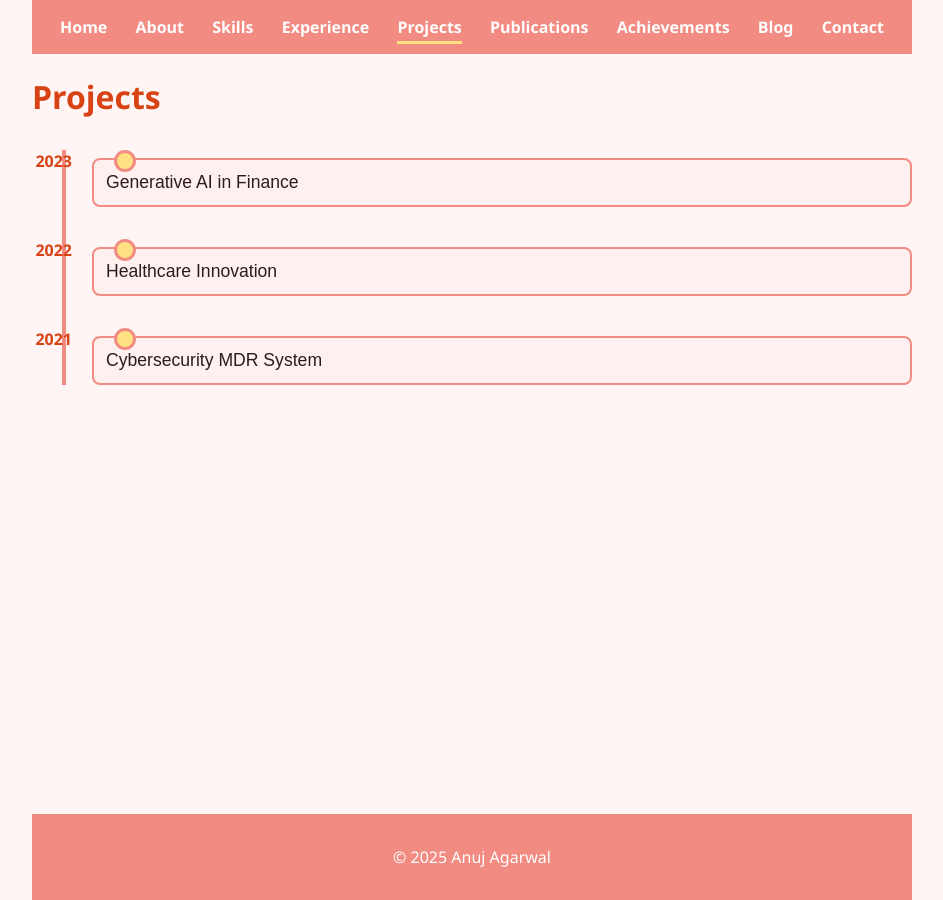
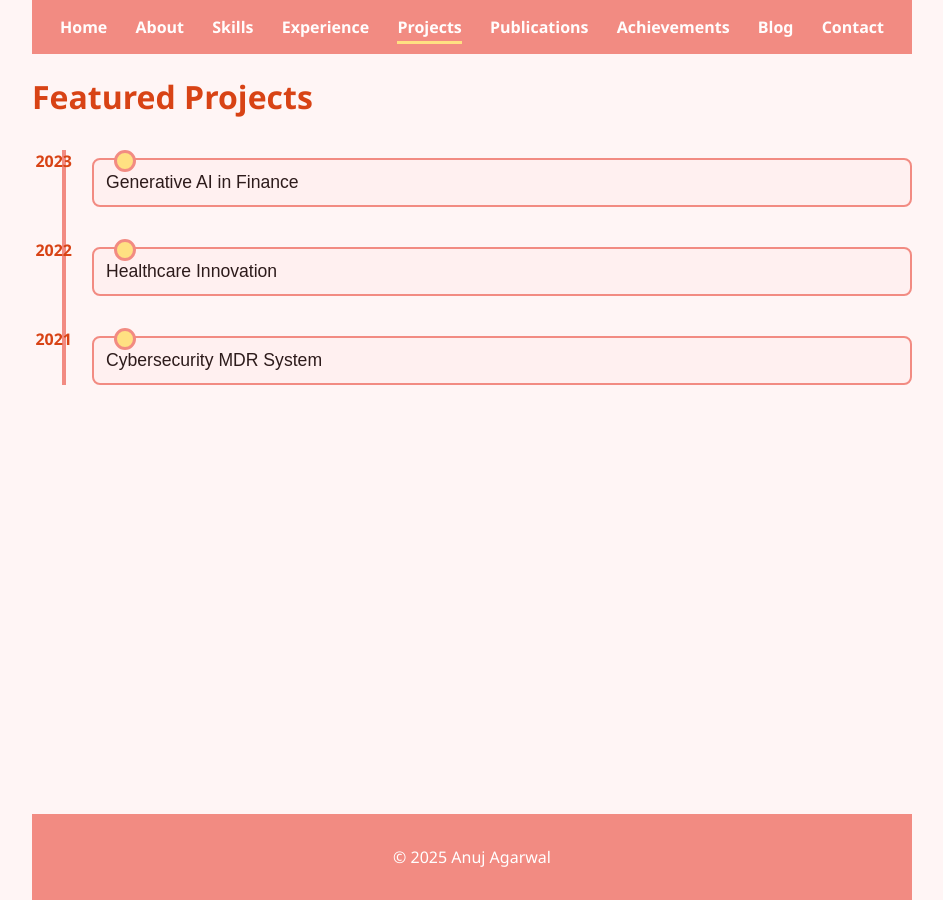
Before and after one commit to anuj-agarwal/anuj-agarwal.github.io, a Jekyll site: the page built from projects.md, in a window 1280 px wide. Shown: the whole page, without its empty margins (168-1111 px from the left). Built offline with Jekyll 4.4.1, drawn with Linux system fonts in a browser that asks for light colours.

Commit message:
Update projects.md

```diff
--- a/projects.md
+++ b/projects.md
@@ -4,7 +4,7 @@ title: "Projects"
 permalink: /projects/
 ---
 
-# Projects
+# Featured Projects
 
 <div class="timeline">
 
```
